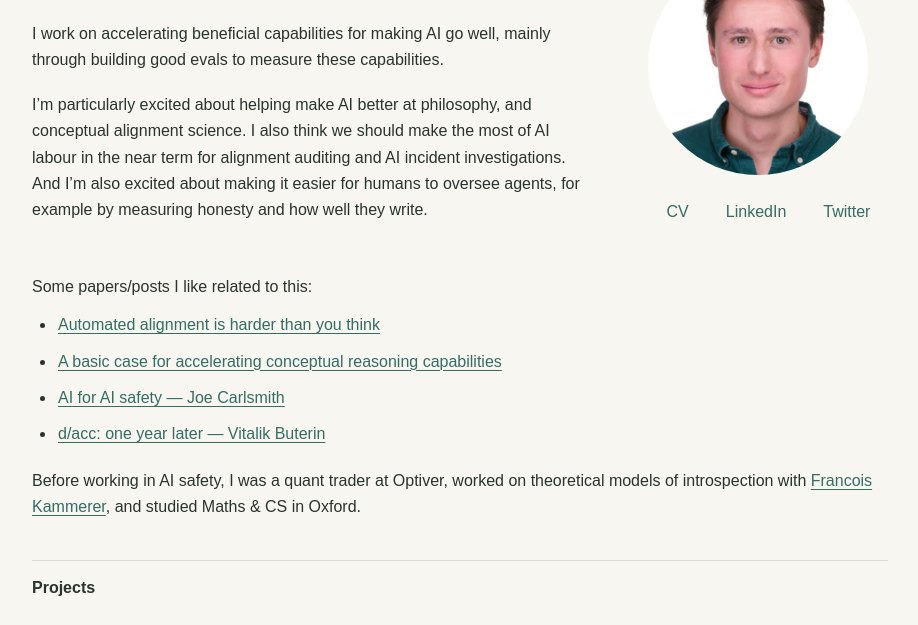
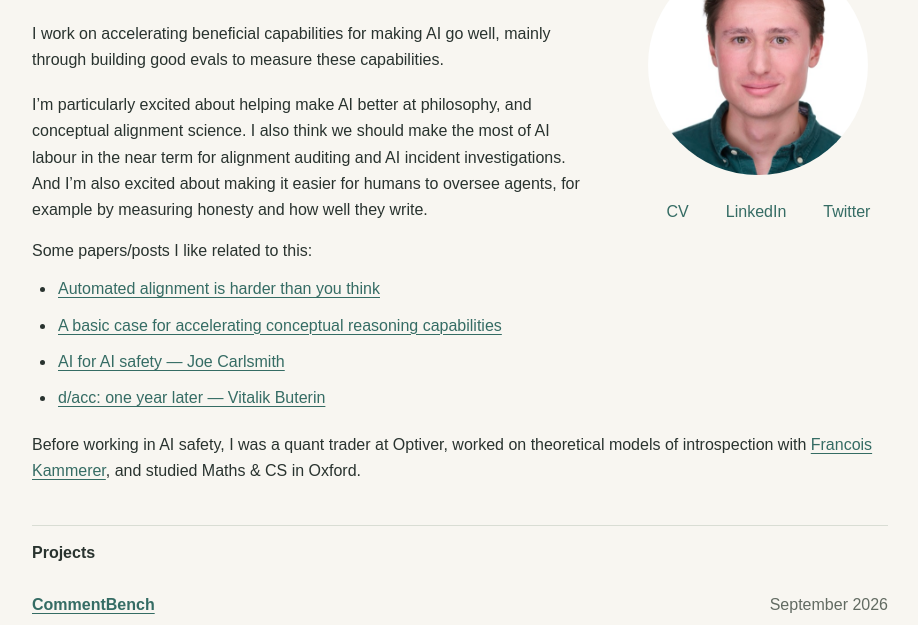
Before and after one commit to oscar-gilg/oscar-gilg.github.io, an Astro site: page / in a window 1280 px wide. Shown: the part 113-738 px from the top of the page, without its empty margins (180-1098 px from the left). Built offline with nearby package versions, Linux system fonts and the light colour scheme; Astro itself is replaced by a stand-in of ours; some icons are missing.

Commit message:
Tighten intro spacing and match CV bullet markers

```diff
--- a/src/pages/index.astro
+++ b/src/pages/index.astro
@@ -88,10 +88,11 @@ main { max-width: 920px; margin: 0 auto; padding: 64px 32px 80px; }
 a { color: #356c64; text-underline-offset: 3px; text-decoration-thickness: 1px; }
 a:hover { color: #224c45; }
 a:focus-visible { outline: 2px solid #356c64; outline-offset: 4px; }
-.intro { display: grid; grid-template-columns: minmax(0, 1fr) 260px; gap: 44px; align-items: start; margin-bottom: 32px; }
+.intro { display: grid; grid-template-columns: minmax(0, 1fr) 260px; gap: 44px; align-items: start; margin-bottom: 12px; }
 h1 { margin: 0 0 24px; font-size: 40px; line-height: 1.15; font-weight: 600; letter-spacing: -1px; }
 p { margin: 12px 0; }
 .intro-copy p { margin: 0 0 18px; }
+.intro-copy p:last-child { margin-bottom: 0; }
 .portrait-links { text-align: center; padding-top: 4px; }
 .portrait { width: 220px; height: 220px; object-fit: cover; border-radius: 50%; }
 nav { display: flex; justify-content: center; gap: 16px; margin-top: 16px; }
```
Also changed, not shown: 1 other file.
